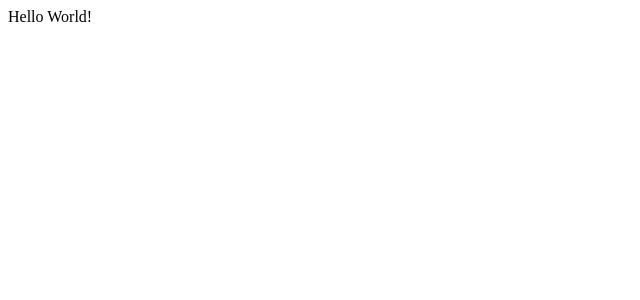
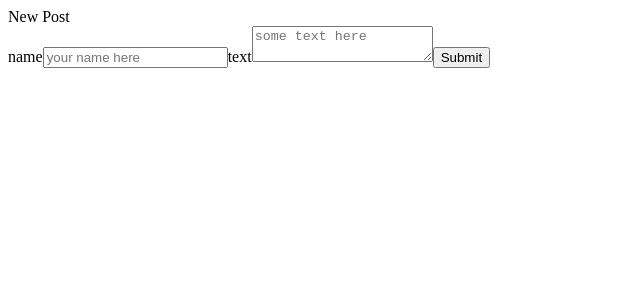
Before and after one commit to cis-1962/hw5-react-comment-app-zhiyanlu1204, a React (Vite) app: page / in a window 1280 px wide. Shown: the top 300 px of the page, without its empty margins (0-640 px from the left). Built offline with nearby package versions, Linux system fonts and the light colour scheme.

Commit message:
code behavior weird

```diff
--- a/package.json
+++ b/package.json
@@ -11,6 +11,8 @@
     "format": "prettier -w ."
   },
   "dependencies": {
+    "@vitejs/plugin-react": "^4.1.0",
+    "prop-types": "^15.8.1",
     "react": "^18.2.0",
     "react-dom": "^18.2.0"
   },
--- a/src/app.tsx
+++ b/src/app.tsx
@@ -1,3 +1,26 @@
+import React, { useState } from 'react';
+import Input from './input';
+import Post from './post';
+import { PostData } from './post-data';
+
 export default function App() {
-  return <main>Hello World!</main>;
+  const [posts, setPosts] = useState<PostData[]>([]);
+
+  const onSubmitNewPost = (newPost: PostData) => {
+    console.log('submitted');
+    console.log(newPost);
+    /* use setPosts instead of pushing to array */
+    setPosts((prevPosts) => [...prevPosts, newPost]);
+    console.log('after submit');
+    console.log(posts);
+  };
+
+  return (
+    <main>
+      <Input onSubmitNewPost={onSubmitNewPost} />
+      {posts.map((post) => (
+        <Post key={post.id} name={post.name} text={post.text} />
+      ))}
+    </main>
+  );
 }
--- /dev/null
+++ b/src/input.tsx
@@ -0,0 +1,56 @@
+import React, { useState } from 'react';
+import PropTypes from 'prop-types';
+import { PostData } from './post-data';
+
+Input.propTypes = {
+  onSubmitNewPost: PropTypes.func.isRequired,
+};
+
+let postCounter = 0;
+
+export default function Input({ onSubmitNewPost }) {
+  const [name, setName] = useState<string>('');
+  const [text, setText] = useState<string>('');
+
+  const handleSubmit = (e: React.FormEvent) => {
+    e.preventDefault();
+    if (name.trim().length === 0 || text.trim().length === 0) {
+      return;
+    }
+    postCounter += 1;
+    const newPost: PostData = { name, text, id: postCounter };
+
+    onSubmitNewPost(newPost);
+    setName('');
+    setText('');
+  };
+
+  return (
+    <div>
+      <header>New Post</header>
+      <form
+        onSubmit={(e) => handleSubmit(e)}
+        // style={{ display: 'flex', flexDirection: 'column' }}
+      >
+        <label>
+          name
+          <input
+            type="text"
+            placeholder="your name here"
+            value={name}
+            onChange={(e) => setName(e.target.value)}
+          />
+        </label>
+        <label>
+          text
+          <textarea
+            placeholder="some text here"
+            value={text}
+            onChange={(e) => setText(e.target.value)}
+          />
+        </label>
+        <input type="submit" />
+      </form>
+    </div>
+  );
+}
--- /dev/null
+++ b/src/post-data.tsx
@@ -0,0 +1,5 @@
+export type PostData = {
+  id: number;
+  name: string;
+  text: string;
+};
--- /dev/null
+++ b/src/post.tsx
@@ -0,0 +1,59 @@
+import React, { useState } from 'react';
+import PropTypes from 'prop-types';
+import { PostData } from './post-data';
+import Input from './input';
+
+Post.propTypes = {
+  name: PropTypes.string.isRequired,
+  text: PropTypes.string.isRequired,
+};
+
+export default function Post({ name, text }) {
+  const [replies, setReplies] = useState<PostData[]>([]);
+  const [showReply, setShowReply] = useState(true);
+  const [showInputBox, setShowInputBox] = useState(false);
+
+  const handleReply = (e: React.MouseEvent) => {
+    // onClickedReply();
+    if (replies.length === 2) {
+      setShowInputBox(false);
+      setShowReply(false);
+      console.log('line21\n');
+      console.log(replies);
+      return;
+    }
+    setShowInputBox(true);
+  };
+
+  const onSubmitNewReply = (newPost: PostData) => {
+    console.log('line 29\n');
+    console.log(newPost);
+    console.log(replies);
+    setShowInputBox(false);
+    setReplies((prevReplies) => [...prevReplies, newPost]);
+    if (replies.length === 2) {
+      setShowReply(false);
+    }
+    console.log('line 36\n');
+    console.log(replies);
+  };
+
+  return (
+    <div>
+      <div>{name}</div>
+      <div>{text}</div>
+      {showReply ? (
+        <button type="button" onClick={(e) => handleReply(e)}>
+          reply
+        </button>
+      ) : null}
+      {showInputBox ? <Input onSubmitNewPost={onSubmitNewReply} /> : null}
+      {replies.map((reply) => (
+        <div>
+          <div>{reply.name}</div>
+          <div>{reply.text}</div>
+        </div>
+      ))}
+    </div>
+  );
+}
--- a/vite.config.ts
+++ b/vite.config.ts
@@ -1,7 +1,7 @@
 /* eslint-disable import/no-extraneous-dependencies */
 
 import { defineConfig } from 'vite';
-import react from '@vitejs/plugin-react-swc';
+import react from '@vitejs/plugin-react';
 
 // https://vitejs.dev/config/
 export default defineConfig({
```
Also changed, not shown: 1 other file (tests, documents, lock files or other folders).
